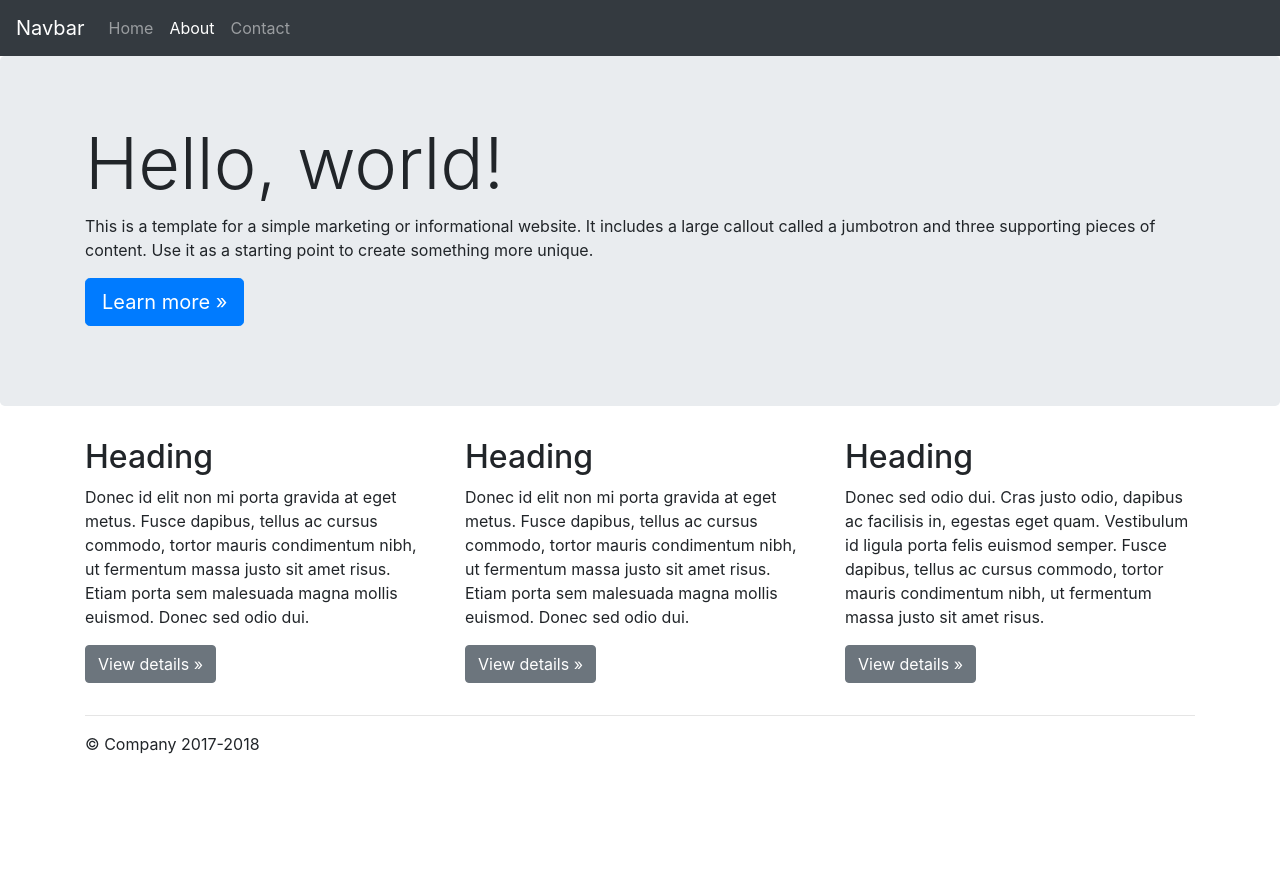
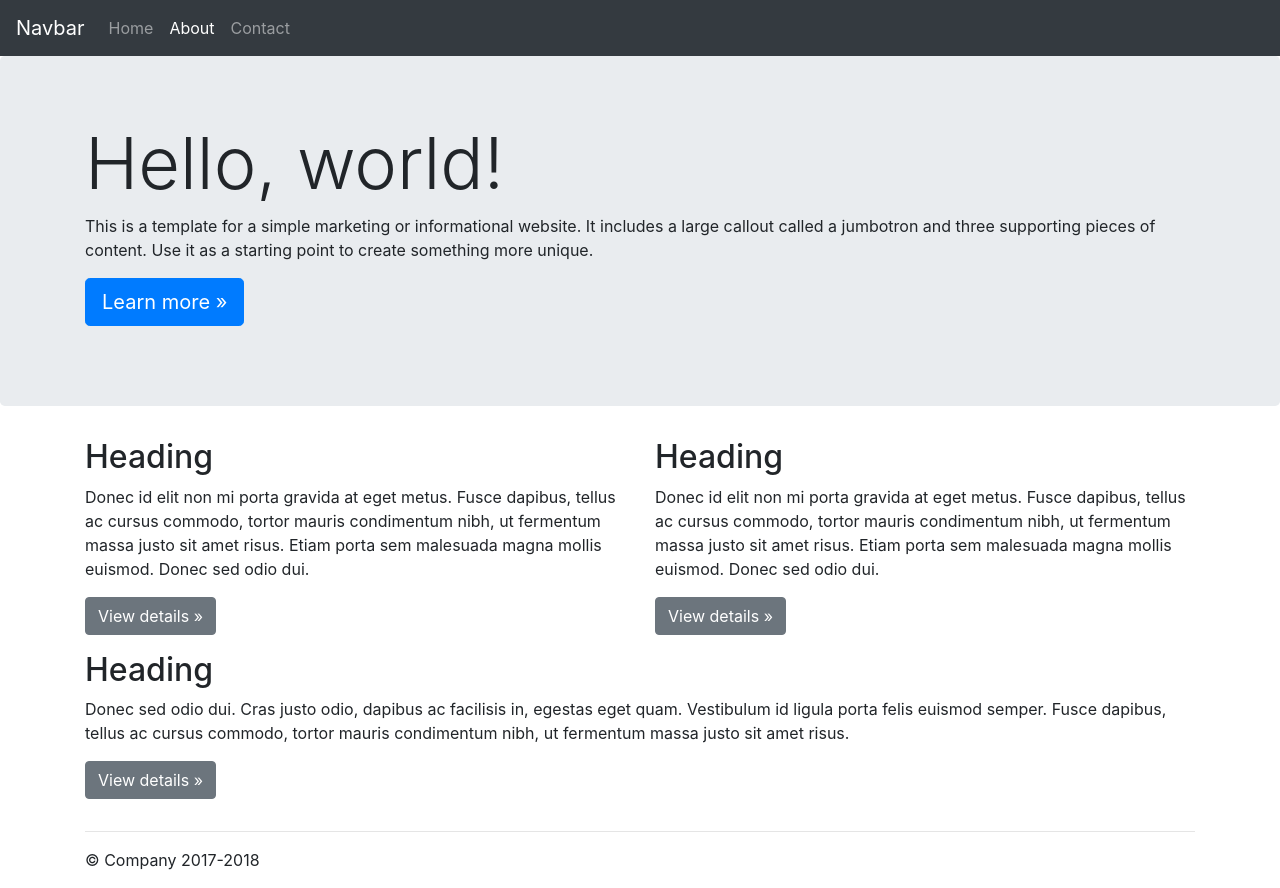
Before and after one commit to sofiakali/php-lekce-1, a plain HTML site: page about.html in a window 1280 px wide. Before the commit the page ends 800 px from the top, so only its background shows below. Drawn offline with nearby package versions, Linux system fonts and the light colour scheme.

Commit message:
uprava sirky sloupcu (ukol 13)

```diff
--- a/about.html
+++ b/about.html
@@ -53,17 +53,17 @@
       <div class="container">
         <!-- Example row of columns -->
         <div class="row">
-          <div class="col-md-4">
+          <div class="col-md-6">
             <h2>Heading</h2>
             <p>Donec id elit non mi porta gravida at eget metus. Fusce dapibus, tellus ac cursus commodo, tortor mauris condimentum nibh, ut fermentum massa justo sit amet risus. Etiam porta sem malesuada magna mollis euismod. Donec sed odio dui. </p>
             <p><a class="btn btn-secondary" href="#" role="button">View details &raquo;</a></p>
           </div>
-          <div class="col-md-4">
+          <div class="col-md-6">
             <h2>Heading</h2>
             <p>Donec id elit non mi porta gravida at eget metus. Fusce dapibus, tellus ac cursus commodo, tortor mauris condimentum nibh, ut fermentum massa justo sit amet risus. Etiam porta sem malesuada magna mollis euismod. Donec sed odio dui. </p>
             <p><a class="btn btn-secondary" href="#" role="button">View details &raquo;</a></p>
           </div>
-          <div class="col-md-4">
+          <div class="col-md-12">
             <h2>Heading</h2>
             <p>Donec sed odio dui. Cras justo odio, dapibus ac facilisis in, egestas eget quam. Vestibulum id ligula porta felis euismod semper. Fusce dapibus, tellus ac cursus commodo, tortor mauris condimentum nibh, ut fermentum massa justo sit amet risus.</p>
             <p><a class="btn btn-secondary" href="#" role="button">View details &raquo;</a></p>
```
